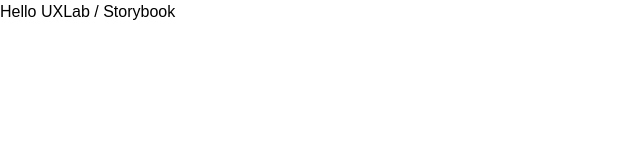
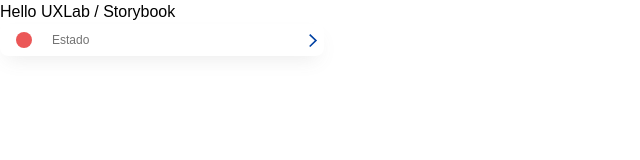
Before and after one commit to SantiagoV0106/ux-lab-storybook, a React (Vite) app: page / in a window 1280 px wide. Shown: the top 160 px of the page, without its empty margins (0-640 px from the left). Built offline with nearby package versions, Linux system fonts and the light colour scheme.

Commit message:
CardState color adjust

```diff
--- a/src/App.jsx
+++ b/src/App.jsx
@@ -1,6 +1,11 @@
+import { CardState } from "./components/Controls/CardState"
+
 function App() {
   return (
-  <h1>Hello UXLab / Storybook</h1>
+    <>
+      <h1>Hello UXLab / Storybook</h1>
+      <CardState state='notCompleted' text='Estado' iconName='checkIcon' showIcon={false} />
+    </>
   )
 }
 
--- a/src/components/Controls/CardState.css
+++ b/src/components/Controls/CardState.css
@@ -5,7 +5,7 @@
     }
 
     .icon-container {
-    @apply w-5 h-5 rounded-full flex items-center justify-center bg-system-successColor mr-custom-sm;
+    @apply min-w-4 h-4 rounded-full flex items-center justify-center mr-custom-sm;
     }
 
     .icon-container svg {
--- a/src/components/Controls/CardState.jsx
+++ b/src/components/Controls/CardState.jsx
@@ -4,15 +4,15 @@
 
 export const CardState = ({ text, iconName, showIcon = true, state}) => {
 
-    const stateClasses = {
-        completed: "bg-system-successColor",
-        inProgress: "bg-system-warningColor",
-        notCompleted: "bg-system-errorColor",
-      };
+    // const stateClasses = {
+    //     completed: "bg-system-successColor",
+    //     inProgress: "bg-system-warningColor",
+    //     notCompleted: "bg-system-errorColor",
+    //   };
 
   return (
     <div className="card-container">
-      <div className={`icon-container ${stateClasses[state]}`}>
+      <div className={`icon-container ${state === 'completed' ? 'bg-system-successColor' : state === 'inProgress' ? 'bg-system-wariningColor' : 'bg-system-errorColor' } `}>
       {showIcon && <Icon name={iconName} fill="currentColor" />}
       </div>
       <p className="inner-text">{text}</p>
```
Also changed, not shown: 1 other file (tests, documents, lock files or other folders).
